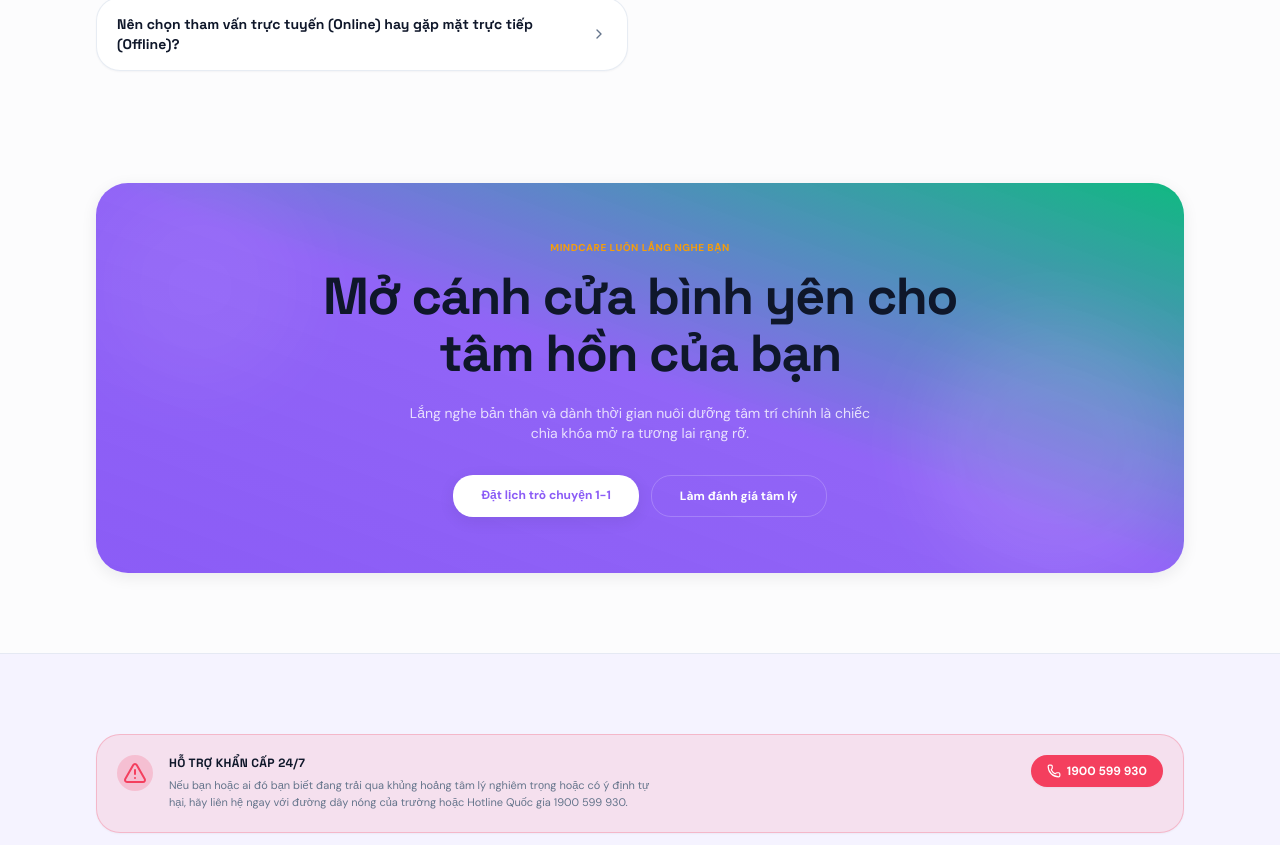
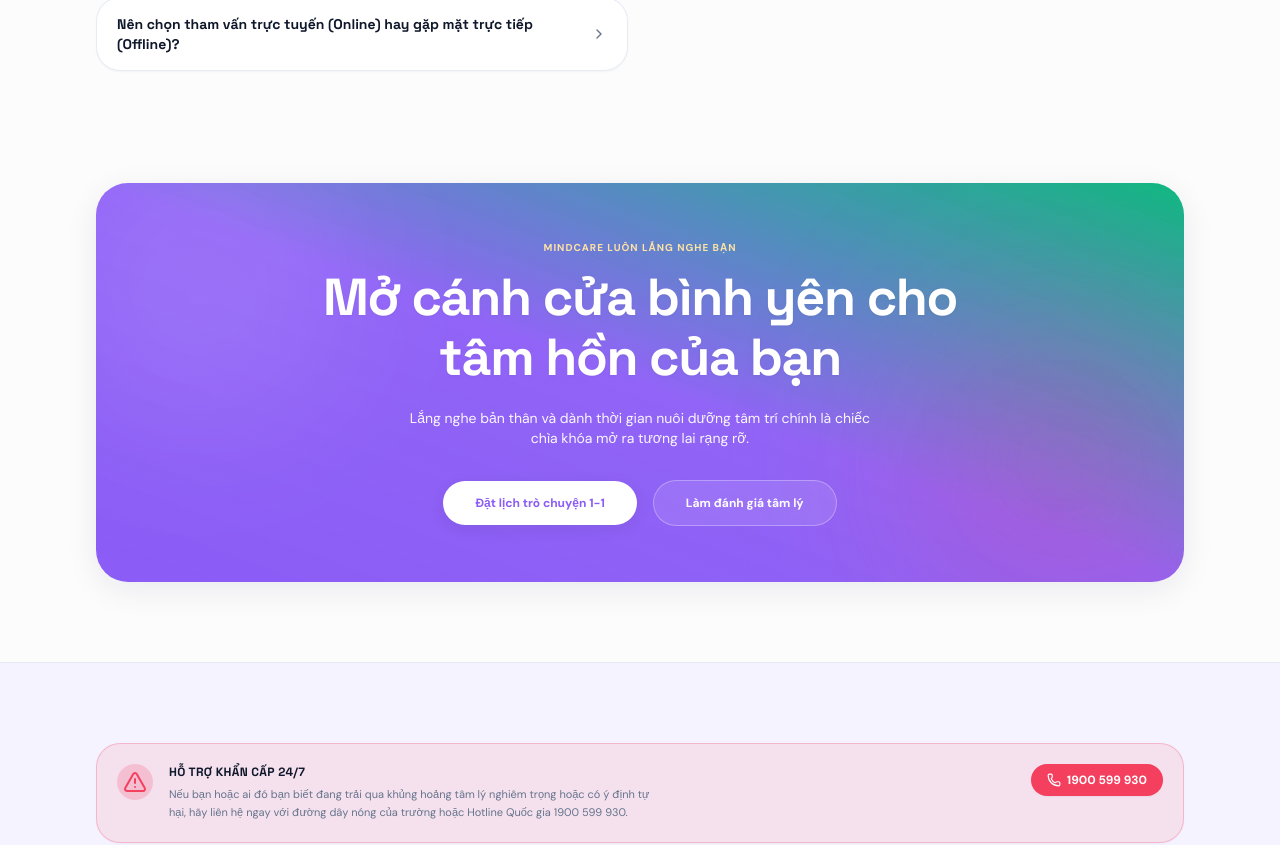
Before and after one commit to truonghain89-create/website-t-m-l-h-c-ng-3HIEP-VICTORY---2, a Next.js app: page / in a window 1280 px wide. Shown: the part 8092-8937 px from the top of the page. Built offline with nearby package versions, Linux system fonts and the light colour scheme.

Commit message:
fix: resolve color contrast issue in final CTA section by forcing text-white on headings

```diff
--- a/src/app/page.tsx
+++ b/src/app/page.tsx
@@ -1074,34 +1074,34 @@ export default function HomePage() {
         transition={{ duration: 0.6 }}
         className="max-w-6xl mx-auto px-6 sm:px-8 w-full"
       >
-        <div className="p-8 md:p-14 rounded-[2rem] bg-gradient-to-tr from-primary via-primary/95 to-secondary text-white text-center shadow-md relative overflow-hidden">
-          {/* Background circles */}
-          <div className="absolute top-0 left-0 w-52 h-52 rounded-full bg-white/5 blur-2xl" />
-          <div className="absolute bottom-0 right-0 w-64 h-64 rounded-full bg-white/10 blur-2xl" />
+        <div className="p-8 md:p-14 rounded-[2rem] bg-gradient-to-tr from-primary via-primary/95 to-secondary text-white text-center shadow-lg relative overflow-hidden">
+          {/* Background circles / glow effects */}
+          <div className="absolute -top-10 -left-10 w-72 h-72 rounded-full bg-white/10 blur-[80px]" />
+          <div className="absolute -bottom-10 -right-10 w-80 h-80 rounded-full bg-highlight/20 blur-[90px]" />
 
           <div className="relative z-10 max-w-2xl mx-auto">
-            <span className="text-[10px] font-bold text-accent tracking-wider uppercase block mb-3">
-              {language === "vi" ? "MINDCARE LUÔN LẮNG NGHE BẠN" : "WE ARE HERE TO ACCCOMPANY YOU"}
+            <span className="text-[10px] font-bold text-[#FFE3A3] tracking-widest uppercase block mb-3 drop-shadow-xs">
+              {language === "vi" ? "MINDCARE LUÔN LẮNG NGHE BẠN" : "WE ARE HERE TO ACCOMPANY YOU"}
             </span>
-            <h2 className="text-h1 font-bold tracking-tight mb-5 leading-[1.1]">
+            <h2 className="text-h1 font-extrabold tracking-tight mb-5 leading-[1.15] text-white drop-shadow-sm">
               {language === "vi" ? "Mở cánh cửa bình yên cho tâm hồn của bạn" : "Unlock a Peaceful Mind Today"}
             </h2>
-            <p className="text-xs sm:text-sm text-white/80 leading-relaxed mb-8 max-w-[50ch] mx-auto">
+            <p className="text-xs sm:text-sm text-white/95 leading-relaxed mb-8 max-w-[50ch] mx-auto drop-shadow-xs">
               {language === "vi"
                 ? "Lắng nghe bản thân và dành thời gian nuôi dưỡng tâm trí chính là chiếc chìa khóa mở ra tương lai rạng rỡ."
                 : "Tuning in to your emotional needs and investing in self-care paves the way for a brighter academic future."}
             </p>
 
-            <div className="flex flex-col sm:flex-row justify-center gap-3">
+            <div className="flex flex-col sm:flex-row justify-center items-center gap-4">
               <Link
                 href="/booking"
-                className="bg-white text-primary hover:bg-white/95 px-7 py-3 rounded-xl font-bold text-xs shadow-md transition-all"
+                className="w-full sm:w-auto bg-white text-primary hover:bg-white/95 px-8 py-3.5 rounded-2xl font-bold text-xs shadow-md transition-all duration-300 hover:scale-105 active:scale-95 hover:shadow-glow-sm"
               >
                 {language === "vi" ? "Đặt lịch trò chuyện 1-1" : "Book a 1-1 Chat"}
               </Link>
               <Link
                 href="/assessment"
-                className="bg-transparent border border-white/20 hover:border-white text-white px-7 py-3 rounded-xl font-bold text-xs transition-all"
+                className="w-full sm:w-auto bg-white/10 border border-white/30 hover:border-white/60 hover:bg-white/20 text-white px-8 py-3.5 rounded-2xl font-bold text-xs transition-all duration-300 hover:scale-105 active:scale-95"
               >
                 {language === "vi" ? "Làm đánh giá tâm lý" : "Start Wellness Screening"}
               </Link>
```
